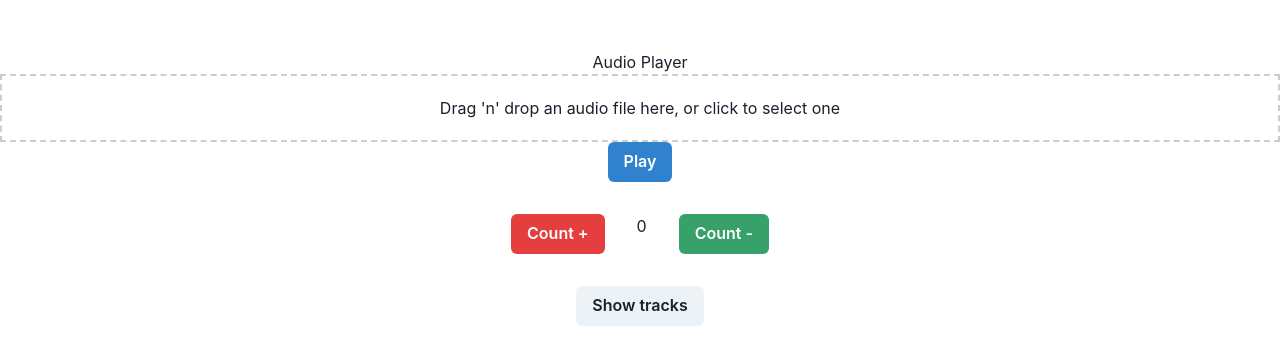
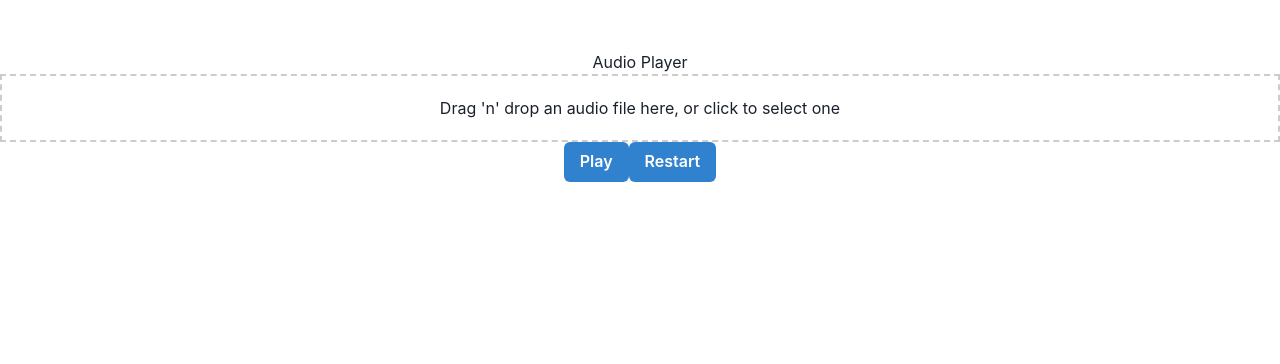
Before and after one commit to curiosityr0ver/task-app-frontend, a React (Create React App) app: page / in a window 1280 px wide. Shown: the top 364 px of the page. Built offline with nearby package versions, Linux system fonts and the light colour scheme.

Commit message:
fixing order

```diff
--- a/src/App.js
+++ b/src/App.js
@@ -1,20 +1,18 @@
 import React, { useState, useEffect } from 'react';
 import './App.css';
 import FileUpload from './components/FileUpload';
-import AudioPlayer2 from './components/AudioPlayer2';
-// import SliderApp from './components/SliderApp';
-import SliderApp from './components/SliderApp';
+import AudioPlayer from './components/AudioPlayer';
 
-import { Button, Box, ButtonGroup } from '@chakra-ui/react';
+
+import {
+  Button, Box
+} from '@chakra-ui/react';
 
 function App() {
   const [count, setCount] = useState(0);
   const [turn, setTurn] = useState(-1);
-  const [duration, setDuration] = useState([]);
-  const [totalDuration, setTotalDuration] = useState(300);
+  const [playing, setPlaying] = useState(false);
   const [audioUrl, setAudioUrl] = useState([]);
-  const [values, setValues] = useState([]);
-  const [show, setShow] = useState(false);
   const handleFileUpload = (file) => {
     const url = URL.createObjectURL(file);
     setAudioUrl([...audioUrl, url]);
@@ -22,42 +20,20 @@ function App() {
 
   useEffect(() => {
     // console.log(turn);
-    // console.log(duration);
-  }, [duration]);
-  useEffect(() => {
-    // console.log(turn);
-    // console.log(values);
-    const arrayOfPairs = [];
-    arrayOfPairs.push([0, values[0]]);
-    for (let i = 1; i < values.length; i++) {
-      // if (values[i] - values[i - 1] > duration[i]) {
-      //   alert("time range out of bound for given audio file");
-      // }
-      arrayOfPairs.push([values[i - 1], values[i]]);
-    }
-    if (count > 1) arrayOfPairs.push([values[values.length - 1], totalDuration]);
-    console.log(values[0]);
-    console.log(arrayOfPairs);
+    // console.log(playing);
+  });
 
-  }, [count, values]);
 
   return (
     <div className="App">
       <h1>Audio Player</h1>
-      {!show && <FileUpload onFileUpload={handleFileUpload} duration={duration} setDuration={setDuration} count={count} setCount={setCount} />
-      }      {audioUrl.map((audio, index) => <AudioPlayer2 audioUrl={audioUrl[index]} turn={turn} setTurn={setTurn} index={index} key={index} />)}
-      {count > 0 && show && <SliderApp duration={duration} count={count - 1} setCount={setCount} finValues={values} setFinValues={setValues} />}
-      <Button colorScheme='blue' onClick={() => { turn < 0 ? setTurn(0) : setTurn(turn * 1); }}>Play</Button>
-      {!show && <Box display="flex" m="2rem" justifyContent={"center"} gap={"2rem"}>
-
-        <Button colorScheme='red' onClick={() => setCount(count + 1)}>Count +</Button>
-        {count}
-        <Button colorScheme='green' onClick={() => setCount(count - 1)}>Count -</Button>
-      </Box>}
-      <Button onClick={() => { count > 1 && setShow(!show); }}>{!show ? "Show tracks" : "Update tracks"}</Button>
-
+      <FileUpload onFileUpload={handleFileUpload} count={count} setCount={setCount} />
+      {audioUrl.map((audio, index) => <AudioPlayer audioUrl={audioUrl[index]} turn={turn} setTurn={setTurn} playing={playing} setPlaying={setPlaying} index={index} key={index} />)}
+      <Button colorScheme='blue' onClick={() => { turn < 0 ? setTurn(0) : setPlaying(!playing); }}>Play</Button>
+      <Button colorScheme='blue' onClick={() => setTurn(-20)}>Restart</Button>
     </div >
   );
+
 }
 
 export default App;
--- a/src/components/AudioPlayer.js
+++ b/src/components/AudioPlayer.js
@@ -1,10 +1,26 @@
 import React, { useState, useEffect, useRef } from 'react';
 import PropTypes from 'prop-types';
 import WaveSurfer from 'wavesurfer.js';
-// import styled from 'styled-components';
-import { FaPlayCircle, FaPauseCircle } from 'react-icons/fa';
+import {
+    Button, Box
+} from '@chakra-ui/react';
 
-const Waveform = ({ audioUrl, turn, setTurn, index, startTime = 0, endTime = 5 }) => {
+const colors = [
+    {
+        primary: "#CBF1F5",
+        secondary: "#A6E3E9"
+    },
+    {
+        primary: "#EAFFD0",
+        secondary: "#95E1D3"
+    },
+    {
+        primary: "#FFC7C7",
+        secondary: "#FFE2E2"
+    },
+];
+
+const Waveform = ({ audioUrl, turn, setTurn, playing, setPlaying, index }) => {
     const containerRef = useRef();
     const waveSurferRef = useRef({
         isPlaying: () => false,
@@ -17,15 +33,16 @@ const Waveform = ({ audioUrl, turn, setTurn, index, startTime = 0, endTime = 5 }
             barWidth: 2,
             barHeight: 10,
             cursorWidth: 0,
+            progressColor: colors[0].primary,
+            waveColor: colors[0].secondary
         });
         waveSurfer.load(audioUrl);
 
         waveSurfer.on('ready', () => {
             waveSurferRef.current = waveSurfer;
-            waveSurfer.seekTo(startTime / waveSurfer.getDuration());
         });
         waveSurfer.on('finish', () => {
-            console.log(index, turn);
+            setTurn(turn + 2);
             // if (turn == index) {
             //     waveSurfer.seekTo(startTime / waveSurfer.getDuration());
             //     waveSurferRef.current.playPause();
@@ -37,19 +54,43 @@ const Waveform = ({ audioUrl, turn, setTurn, index, startTime = 0, endTime = 5 }
     }, [audioUrl]);
 
     useEffect(() => {
-        if (turn == index) {
-            waveSurferRef.current.playPause();
-            setTimeout(() => {
-                setTurn(turn + 1);
-                waveSurferRef.current.playPause();
-            }, (endTime - startTime) * 1000);
+        // console.log(turn);
+        if (turn == -20) {
+            waveSurferRef.current.seekTo(0);
+            waveSurferRef.current.pause();
+            setPlaying(false);
+            setTurn(-1);
+        }
+
+        else if (turn == index) {
+            waveSurferRef.current.play();
+            setPlaying(true);
+        } else {
+            if (waveSurferRef.current.isPlaying()) {
+                waveSurferRef.current.pause();
+            }
         }
     }, [turn]);
+    useEffect(() => {
+        if (turn == index) {
+            if (playing) {
+                waveSurferRef.current.play();
+                setPlaying(true);
+            } else {
+                waveSurferRef.current.pause();
+                setPlaying(false);
+            }
+        }
+
+
+
+    }, [playing]);
+
 
 
     return (
         <div>
-            <div ref={containerRef} />
+            <Box margin={"10px"} onClick={() => { setPlaying(false); setTurn(index); setPlaying(true); }} ref={containerRef} />
         </div>
     );
 };
--- a/src/components/FileUpload.js
+++ b/src/components/FileUpload.js
@@ -1,7 +1,7 @@
 import React, { useState } from 'react';
 import Dropzone from 'react-dropzone';
 
-const FileUpload = ({ onFileUpload, duration, setDuration, count, setCount }) => {
+const FileUpload = ({ onFileUpload, count, setCount }) => {
     const [selectedFile, setSelectedFile] = useState(null);
 
     const onDrop = (acceptedFiles) => {
@@ -13,7 +13,6 @@ const FileUpload = ({ onFileUpload, duration, setDuration, count, setCount }) =>
             const audio = new Audio(e.target.result);
             audio.onloadedmetadata = function () {
                 // console.log(3 + parseInt(audio.duration.toFixed(2)));
-                setDuration([...duration, parseInt(audio.duration.toFixed(2))]);
                 count += 1;
                 setCount(count);
             };
--- a/src/components/SliderApp.js
+++ b/src/components/SliderApp.js
@@ -10,7 +10,7 @@ import { FaPlayCircle, FaPauseCircle } from 'react-icons/fa';
 
 const SliderApp = ({ dur, count, setCount, finValues, setFinValues }) => {
 
-    const [duration, setDuration] = useState(300);
+    const [duration, setDuration] = useState(dur.reduce((a, b) => a + b, 0));
     const [values, setValues] = useState([]);
 
     const arrayRange = (start, stop, step) =>
@@ -31,7 +31,7 @@ const SliderApp = ({ dur, count, setCount, finValues, setFinValues }) => {
     const steps = arrayRange(0, duration, 10);
 
     useEffect(() => {
-
+        console.log(dur);
         setFinValues(sliderArray());
         console.log(count);
 
@@ -51,7 +51,7 @@ const SliderApp = ({ dur, count, setCount, finValues, setFinValues }) => {
             <RangeSlider
                 defaultValue={arrayRange(0, duration, duration / (count + 1)).slice(1, count + 1)} min={0} max={duration} step={1}
                 onChange={(val) => setValues(val)}
-                onChangeEnd={(val) => setFinValues(val)
+                onChangeEnd={(val) => { console.log(val); setFinValues(val); }
                 }
             >
                 {steps.map(function (step, index) {
```
